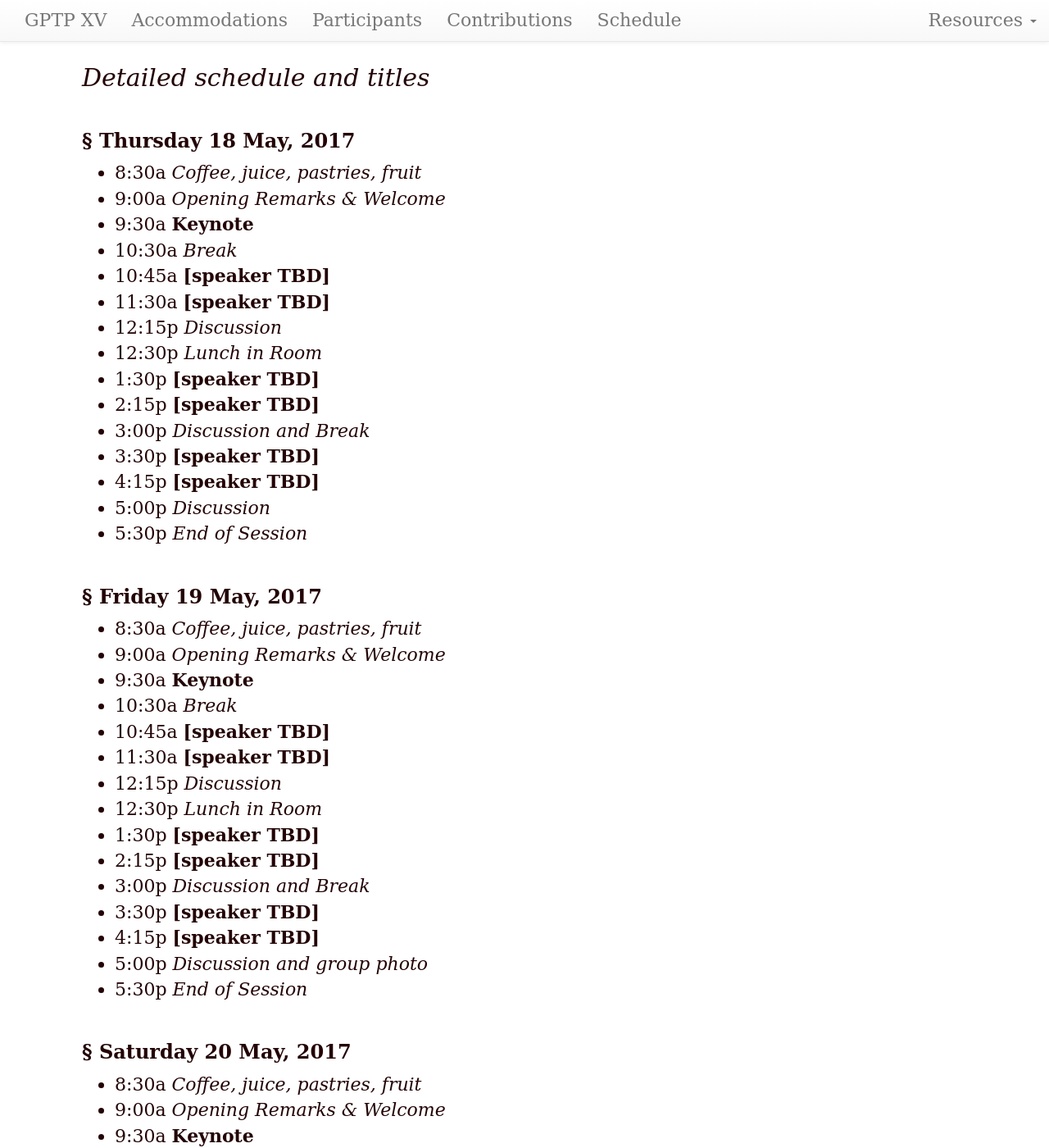
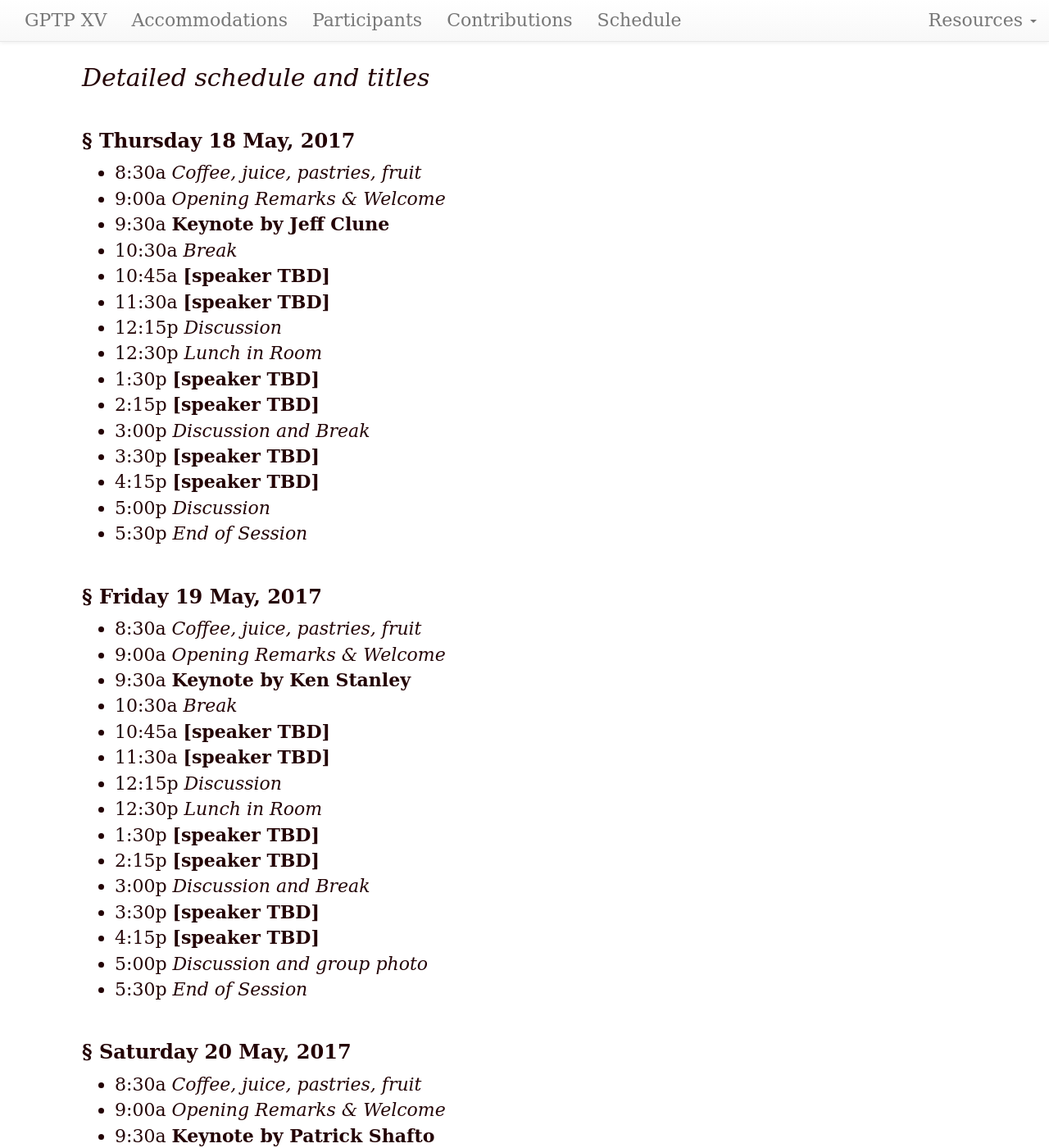
Before and after one commit to GPTP-workshop/gptp-workshop.github.io, a Jekyll site: the page built from schedule.md, in a window 1280 px wide and 1400 px high, scrolled down 194 px. Shown: the whole window at 82% size. Built offline with Jekyll 4.4.1, drawn with Linux system fonts in a browser that asks for light colours; our own code applies the rules of GitHub Pages for plain Markdown files.

Commit message:
Add keynotes to schedule

```diff
--- a/schedule.md
+++ b/schedule.md
@@ -11,7 +11,7 @@ dates: "May 18–20, 2017"
 
 - 8:30a _Coffee, juice, pastries, fruit_
 - 9:00a _Opening Remarks & Welcome_
-- 9:30a **Keynote**
+- 9:30a **Keynote by Jeff Clune**
 - 10:30a _Break_
 - 10:45a **[speaker TBD]**
 - 11:30a **[speaker TBD]**
@@ -28,7 +28,7 @@ dates: "May 18–20, 2017"
 ### Friday 19 May, 2017
 - 8:30a _Coffee, juice, pastries, fruit_
 - 9:00a _Opening Remarks & Welcome_
-- 9:30a **Keynote**
+- 9:30a **Keynote by Ken Stanley**
 - 10:30a _Break_
 - 10:45a **[speaker TBD]**
 - 11:30a **[speaker TBD]**
@@ -45,7 +45,7 @@ dates: "May 18–20, 2017"
 ### Saturday 20 May, 2017
 - 8:30a _Coffee, juice, pastries, fruit_
 - 9:00a _Opening Remarks & Welcome_
-- 9:30a **Keynote**
+- 9:30a **Keynote by Patrick Shafto**
 - 10:30a _Break_
 - 10:45a **[speaker TBD]**
 - 11:30a **[speaker TBD]**
```
Also changed, not shown: attendees.md (+1 -1 lines).
